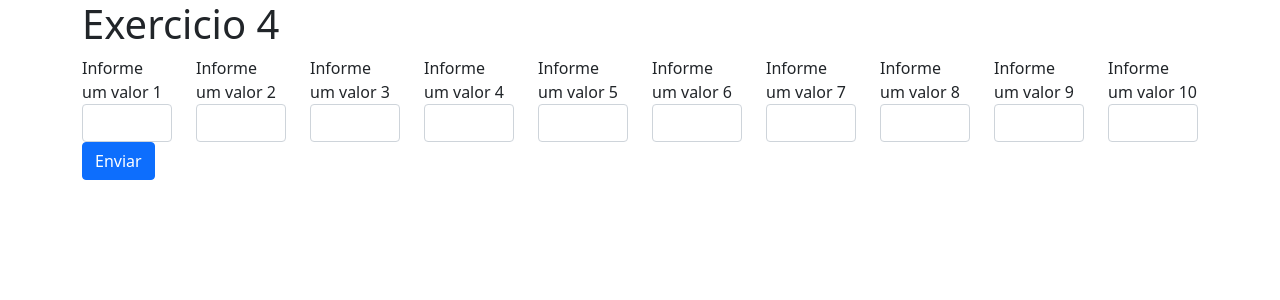
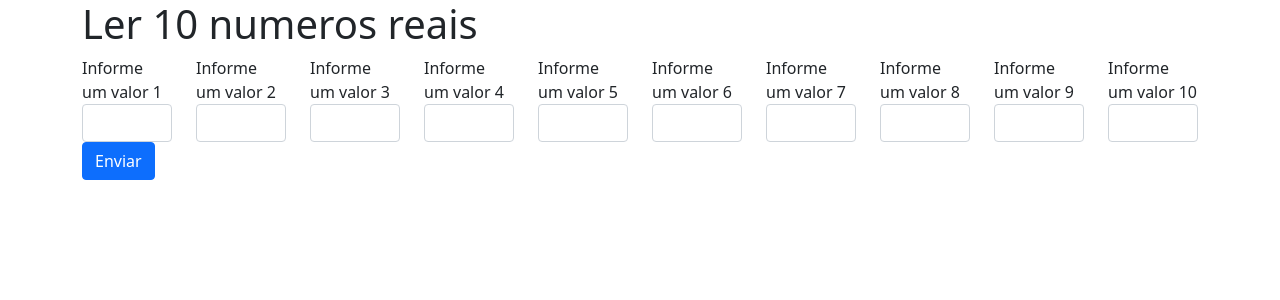
Before and after one commit to GabrielRaimundo123/EletivaVI, a PHP site: page / in a window 1280 px wide. Shown: the top 300 px of the page. Run offline with PHP 8.4, Linux system fonts and the light colour scheme.

Commit message:
Update index.php

```diff
--- a/LIST_2/EX_4/index.php
+++ b/LIST_2/EX_4/index.php
@@ -11,10 +11,11 @@
     <title>Exercicio 4</title>
   </head>
   <body class="container">
-    <h1>Exercicio 4</h1>
+    <h1>Ler 10 numeros reais</h1>
 
     <form action="Resposta.php" method="post">
       <div class="row">
+
         <?php
           for ($i=1; $i<=10; $i++){
         ?>
@@ -25,9 +26,11 @@
             <input type="number" name="valor<?= $i ?>"
               id="valor<?= $i ?>" class="form-control"/>
           </div>
+
         <?php
           }
         ?>
+
       </div>
       <div class="row">
         <div class="col">
```
